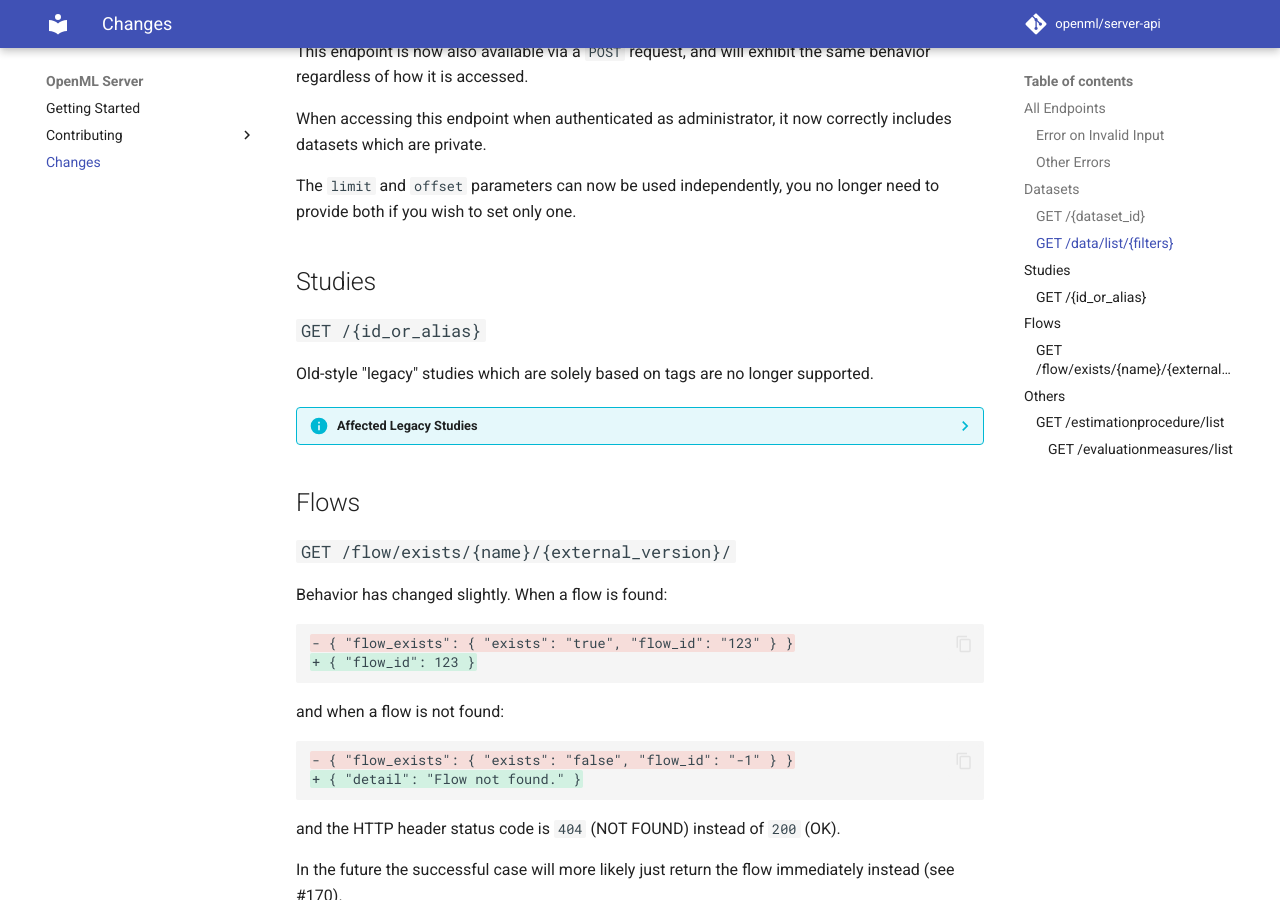
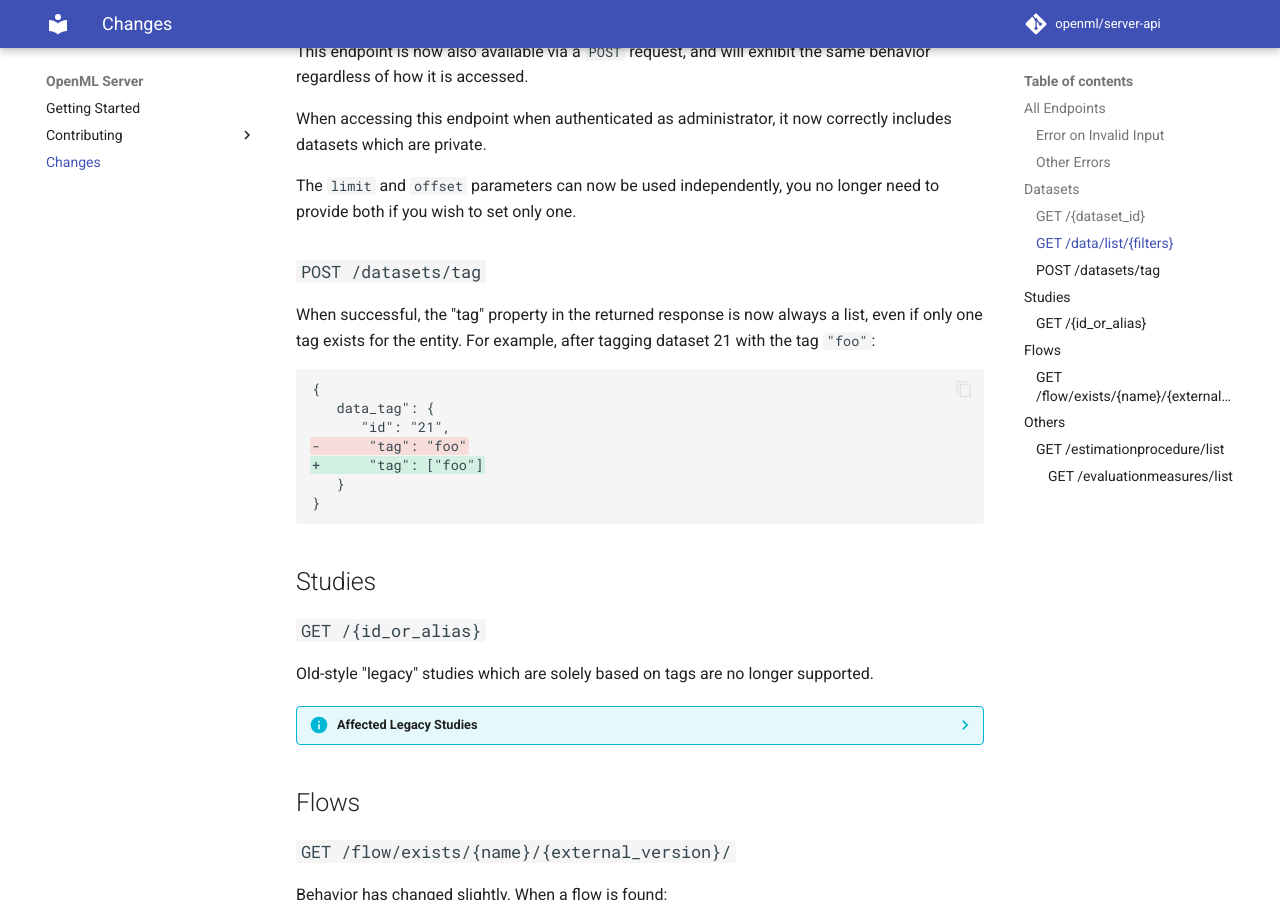
Before and after one commit to openml/server-api, an MkDocs documentation site: the page built from docs/migration.md, in a window 1280 px wide and 900 px high, scrolled down 2468 px. Built offline with MkDocs 1.6.1 and Material for MkDocs 9.7.7, drawn with Linux system fonts in a browser that asks for light colours; comment, search, counter and statistics services are not loaded.

Commit message:
Change/dataset/tag (#202)
* Extract method that create errors

* Update migration test to make fewer errors persist to database

A lot of elastic search errors seem to be occurring and I am not
sure why.

* [pre-commit.ci] auto fixes from pre-commit.com hooks

for more information, see https://pre-commit.ci

* Avoid infinite recursion if obj is empty sequence

* Add note of change to tags endpoint

* Add type hints

* Remove infinite recursion from an indexed str being a str again

---------

Co-authored-by: pre-commit-ci[bot] <66853113+pre-commit-ci[bot]@users.noreply.github.com>

````diff
--- a/docs/migration.md
+++ b/docs/migration.md
@@ -91,6 +91,19 @@ includes datasets which are private.
 The `limit` and `offset` parameters can now be used independently, you no longer need
 to provide both if you wish to set only one.
 
+### `POST /datasets/tag`
+When successful, the "tag" property in the returned response is now always a list, even if only one tag exists for the entity.
+For example, after tagging dataset 21 with the tag `"foo"`:
+```diff
+{
+   data_tag": {
+      "id": "21",
+-      "tag": "foo"
++      "tag": ["foo"]
+   }
+}
+```
+
 ## Studies
 
 ### `GET /{id_or_alias}`
````
Also changed, not shown: 4 other files.
